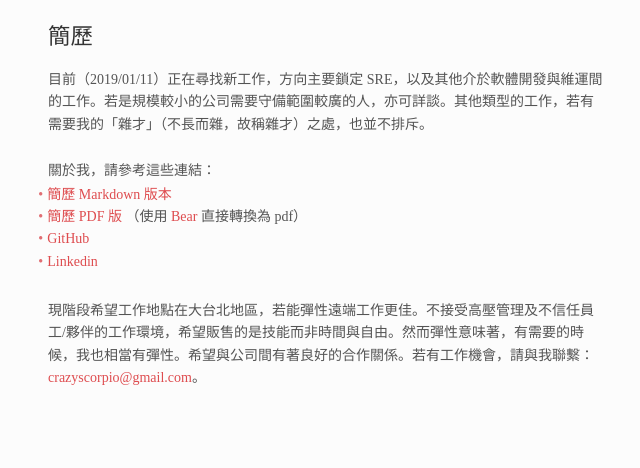
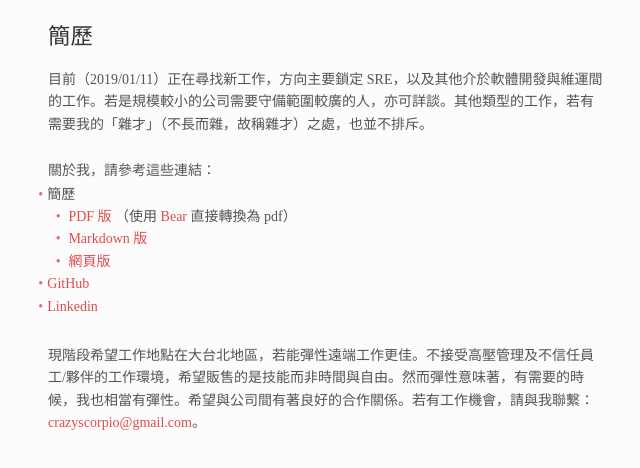
Before and after one commit to CrBoy/resume, a plain HTML site: page index.html in a window 1280 px wide. Shown: the whole page, without its empty margins (314-954 px from the left). Drawn offline with Linux system fonts and the light colour scheme.

Commit message:
Update resume, along with introduction

```diff
--- a/index.html
+++ b/index.html
@@ -5,7 +5,7 @@
         <meta charset="utf-8" />
         <meta name="viewport" content="width=device-width, initial-scale=1">
         <meta name="created" content="2019-01-11T22:50:21+0800"/>
-        <meta name="modified" content="2019-01-11T22:50:55+0800"/>
+        <meta name="modified" content="2019-01-11T23:07:30+0800"/>
         <meta name="tags" content=""/>
         <meta name="last device" content="CrBoy-Pro"/>
     </head>
@@ -15,9 +15,11 @@
 <p>目前（2019/01/11）正在尋找新工作，方向主要鎖定 SRE，以及其他介於軟體開發與維運間的工作。若是規模較小的公司需要守備範圍較廣的人，亦可詳談。其他類型的工作，若有需要我的「雜才」（不長而雜，故稱雜才）之處，也並不排斥。</p>
 <br>
 <p>關於我，請參考這些連結：</p>
-<ul><li><a href="/resume.md">簡歷 Markdown 版本</a>
-</li><li><a href="/resume.pdf">簡歷 PDF 版</a> （使用 <a href="https://bear.app/">Bear</a> 直接轉換為 pdf）
-</li><li><a href="https://github.com/CrBoy">GitHub</a>
+<ul><li>簡歷
+<ul><li>	<a href="/resume.pdf">PDF 版</a> （使用 <a href="https://bear.app/">Bear</a> 直接轉換為 pdf）
+</li><li>	<a href="/resume.md">Markdown 版</a>
+</li><li>	<a href="/resume.html">網頁版</a>
+</li></ul></li><li><a href="https://github.com/CrBoy">GitHub</a>
 </li><li><a href="https://www.linkedin.com/in/crboy/">Linkedin</a>
 </li></ul>
 <br>
```
Also changed, not shown: resume.html (+2 -2 lines), 3 other files.
